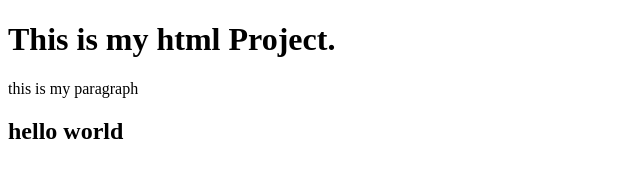
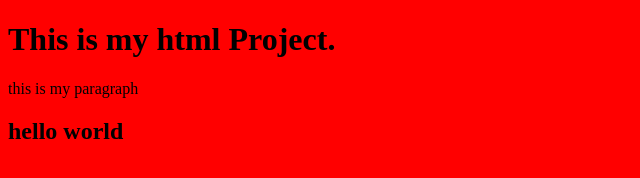
Before and after one commit to sriraja66/Practice-Project-, a plain HTML site: page index.html in a window 1280 px wide. Shown: the whole page, without its empty margins (0-640 px from the left). Drawn offline with Linux system fonts and the light colour scheme.

Commit message:
update color.css

```diff
--- /dev/null
+++ b/color.css
@@ -0,0 +1,4 @@
+body{
+    background-color: red;
+    font-family: 'Times New Roman', Times, serif;
+}
--- a/index.html
+++ b/index.html
@@ -4,6 +4,7 @@
     <meta charset="UTF-8">
     <meta name="viewport" content="width=device-width, initial-scale=1.0">
     <title>My Practice Project</title>
+    <link rel="stylesheet" href="color.css">
 </head>
 <body>
     <h1>This is my html Project.</h1>
```
